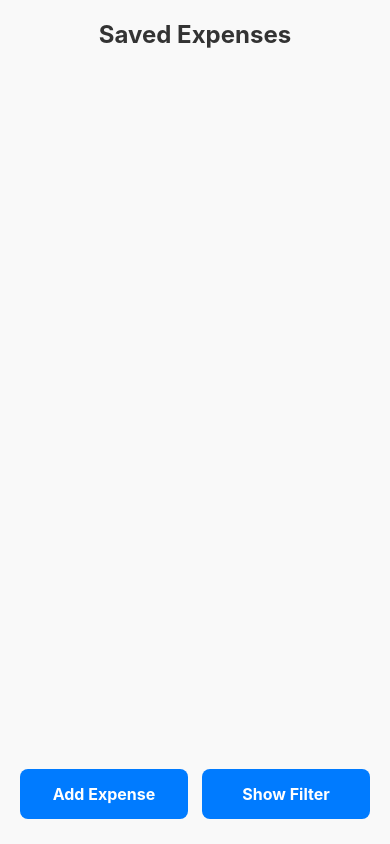
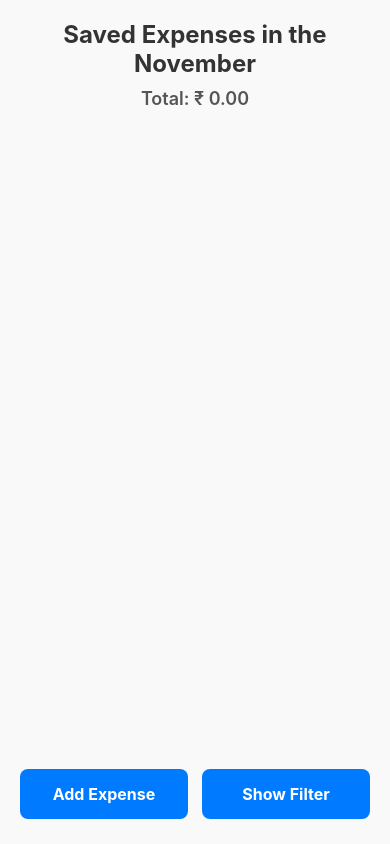
Before and after one commit to kamath7/ExpenserAgain, a React Native app: screen /ExpenseList in a window 390 px wide. Built offline with nearby package versions, Linux system fonts and the light colour scheme.

Commit message:
Total added

```diff
--- a/screens/ExpenseListScreen.js
+++ b/screens/ExpenseListScreen.js
@@ -1,4 +1,4 @@
-import React, { useEffect, useState } from "react";
+import React, { useEffect, useState, useMemo } from "react";
 import { View, Text, FlatList, StyleSheet, TouchableOpacity, Modal } from "react-native";
 import { useSelector, useDispatch } from "react-redux";
 import { clearFilters } from "../store/reducers/expenseReducer";
@@ -14,12 +14,19 @@ const ExpenseListScreen = ({ navigation }) => {
     dispatch(clearFilters());
   }, [dispatch]);
 
+  const totalExpenses = useMemo(() => {
+    return expenses.reduce((sum, expense) => sum + parseFloat(expense.amount), 0);
+  }, [expenses]);
+
+  const currentMonth = new Date().toLocaleString("default", { month: "long" });
+
   return (
     <View style={styles.container}>
-      <Text style={styles.title}>Saved Expenses</Text>
+      <Text style={styles.title}>Saved Expenses in the {currentMonth}</Text>
+      <Text style={styles.totalText}>Total: ₹ {parseFloat(totalExpenses).toFixed(2)}</Text>
       <ExpenseList expenses={expenses} />
       <View style={styles.buttonContainer}>
-        <TouchableOpacity style={styles.button} onPress={() => navigation.navigate('AddExpense')}>
+        <TouchableOpacity style={styles.button} onPress={() => navigation.navigate("AddExpense")}>
           <Text style={styles.buttonText}>Add Expense</Text>
         </TouchableOpacity>
         <TouchableOpacity style={styles.button} onPress={() => setShowModal(true)}>
@@ -27,7 +34,7 @@ const ExpenseListScreen = ({ navigation }) => {
         </TouchableOpacity>
       </View>
 
-      {/* Modal to display ExpenseFilter directly */}
+      {/* Modal to display ExpenseFilter */}
       <Modal visible={showModal} animationType="slide" onRequestClose={() => setShowModal(false)}>
         <View style={styles.modalContainer}>
           <ExpenseFilter dispatch={dispatch} setShowModal={setShowModal} />
@@ -41,18 +48,25 @@ const styles = StyleSheet.create({
   container: {
     flex: 1,
     padding: 20,
-    backgroundColor: '#f9f9f9',
+    backgroundColor: "#f9f9f9",
   },
   title: {
     fontSize: 24,
-    fontWeight: 'bold',
+    fontWeight: "bold",
+    marginBottom: 10,
+    color: "#333",
+    textAlign: "center",
+  },
+  totalText: {
+    fontSize: 18,
+    fontWeight: "600",
     marginBottom: 20,
-    color: '#333',
-    textAlign: 'center',
+    textAlign: "center",
+    color: "#555",
   },
   buttonContainer: {
-    flexDirection: 'row',
-    justifyContent: 'space-between',
+    flexDirection: "row",
+    justifyContent: "space-between",
     marginTop: 20,
   },
   button: {
@@ -60,7 +74,7 @@ const styles = StyleSheet.create({
     padding: 15,
     marginVertical: 5,
     borderRadius: 8,
-    width: '48%',
+    width: "48%",
     alignItems: "center",
   },
   buttonText: {
@@ -70,10 +84,10 @@ const styles = StyleSheet.create({
   },
   modalContainer: {
     flex: 1,
-    justifyContent: 'center',
-    alignItems: 'center',
+    justifyContent: "center",
+    alignItems: "center",
     padding: 20,
-    backgroundColor: '#fff',
+    backgroundColor: "#fff",
   },
 });
 
```
